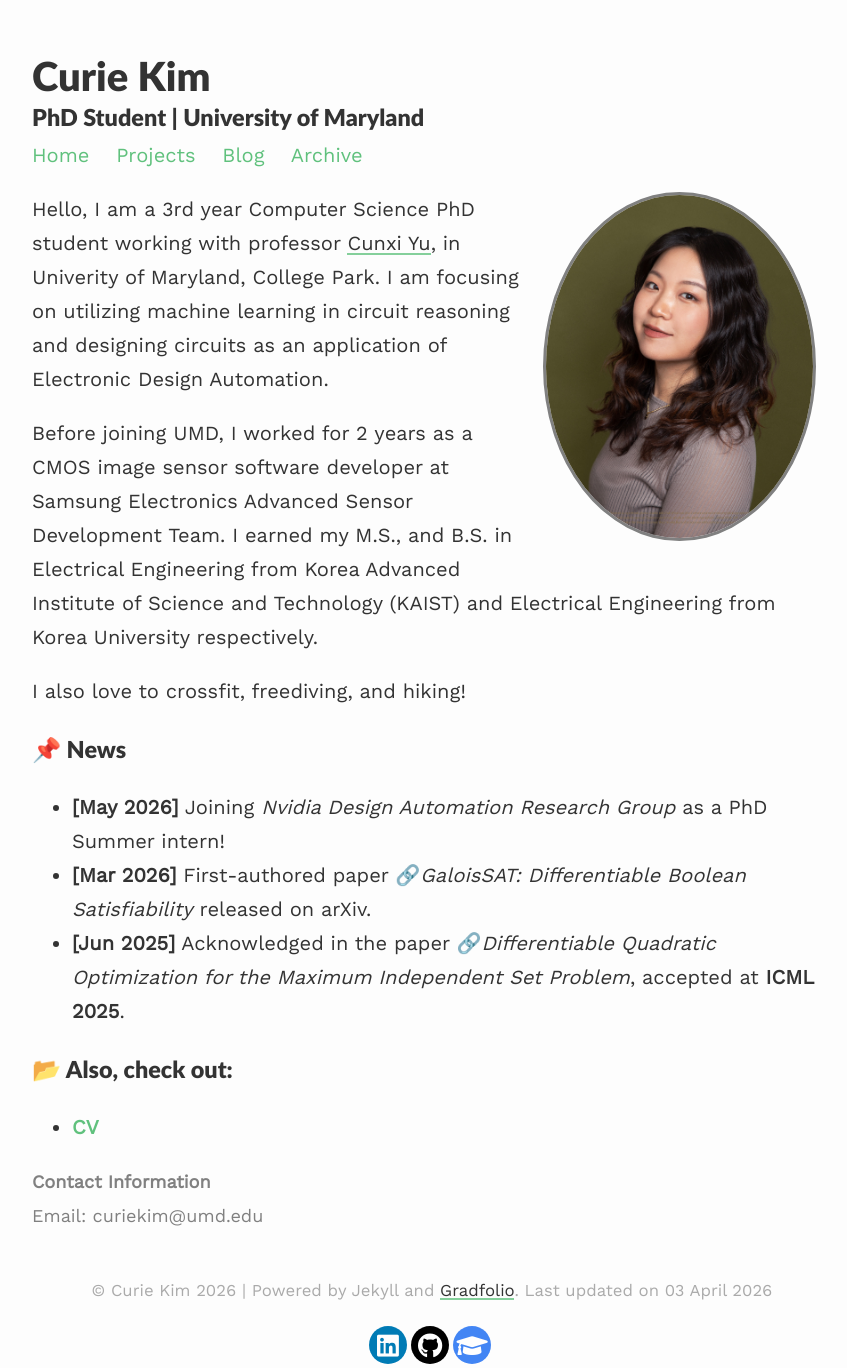
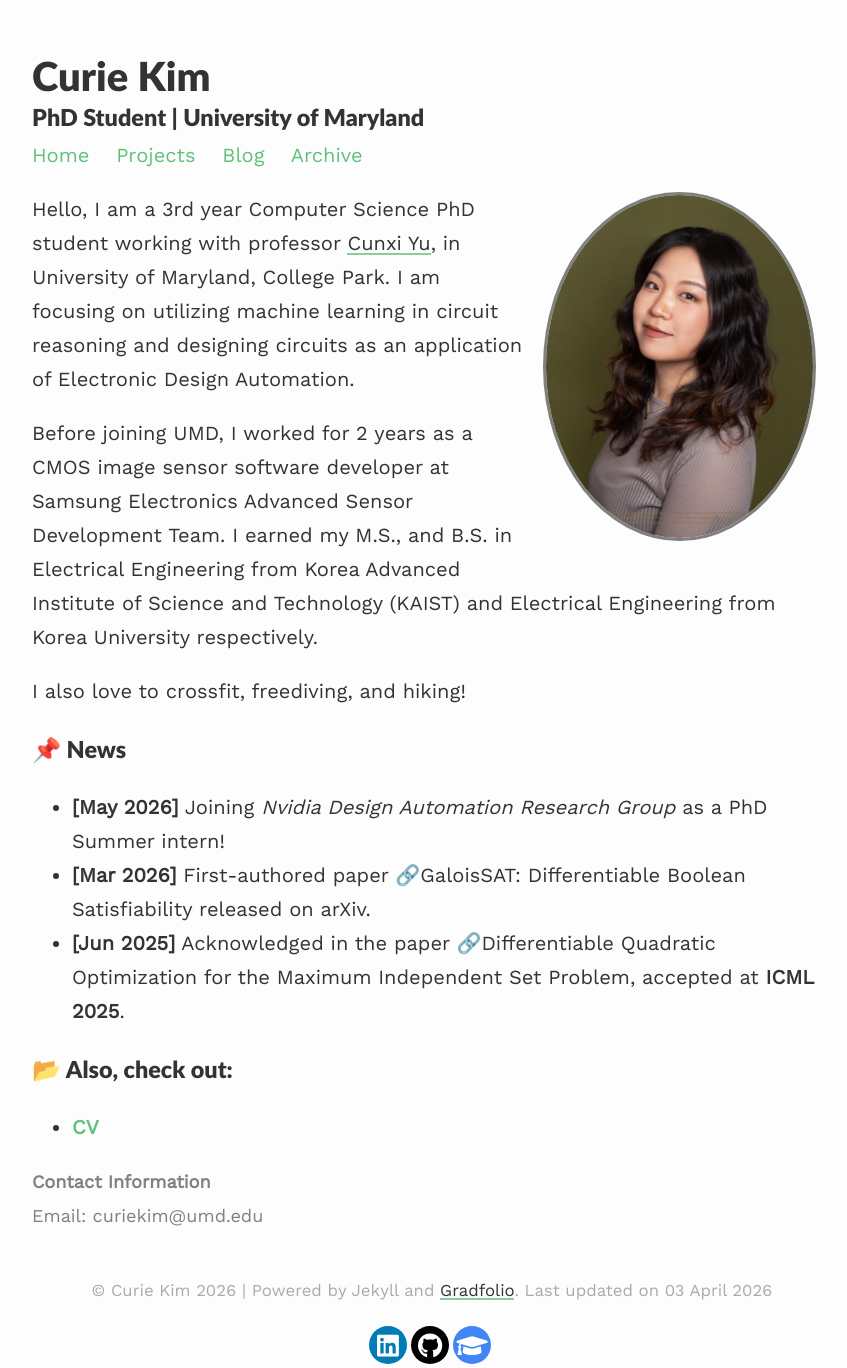
Before and after one commit to curie3170/curie3170.github.io, a Jekyll site: the page built from index.md, in a window 1280 px wide. Shown: the whole page, without its empty margins (208-1055 px from the left). Built offline with Jekyll 4.4.1, drawn with Linux system fonts in a browser that asks for light colours; nearby versions of some CDN libraries.

Commit message:
Update index.md

```diff
--- a/index.md
+++ b/index.md
@@ -6,7 +6,7 @@ profile:
   image: IMG_9376.jpeg
 published: true
 ---
-Hello, I am a 3rd year Computer Science PhD student working with professor [Cunxi Yu](https://ycunxi.github.io/cunxiyu/), in Univerity of Maryland, College Park. I am focusing on utilizing machine learning in circuit reasoning and designing circuits as an application of Electronic Design Automation.
+Hello, I am a 3rd year Computer Science PhD student working with professor [Cunxi Yu](https://ycunxi.github.io/cunxiyu/), in University of Maryland, College Park. I am focusing on utilizing machine learning in circuit reasoning and designing circuits as an application of Electronic Design Automation.
 
 Before joining UMD, I worked for 2 years as a CMOS image sensor software developer at Samsung Electronics Advanced Sensor Development Team. I earned my M.S., and B.S. in Electrical Engineering from Korea Advanced Institute of Science and Technology (KAIST) and Electrical Engineering from Korea University respectively.
 
@@ -14,8 +14,8 @@ I also love to crossfit, freediving, and hiking!
 
 ### 📌 News
 - **[May 2026]** Joining *Nvidia Design Automation Research Group* as a PhD Summer intern!
-- **[Mar 2026]** First-authored paper 🔗*[GaloisSAT: Differentiable Boolean Satisfiability](https://arxiv.org/pdf/2603.28796)* released on arXiv.
-- **[Jun 2025]** Acknowledged in the paper 🔗*[Differentiable Quadratic Optimization for the Maximum Independent Set Problem](https://arxiv.org/html/2406.19532v6)*, accepted at **ICML 2025**.
+- **[Mar 2026]** First-authored paper 🔗[GaloisSAT: Differentiable Boolean Satisfiability](https://arxiv.org/pdf/2603.28796) released on arXiv.
+- **[Jun 2025]** Acknowledged in the paper 🔗[Differentiable Quadratic Optimization for the Maximum Independent Set Problem](https://arxiv.org/html/2406.19532v6), accepted at **ICML 2025**.
 
 ### 📂 Also, check out:
 - <a style="color: #60c17d;" href="https://drive.google.com/file/d/1F5oNitwe9ol-6dXT0JC50cQqaNhdSVwB/view?usp=share_link"><b>CV</b></a>
```
